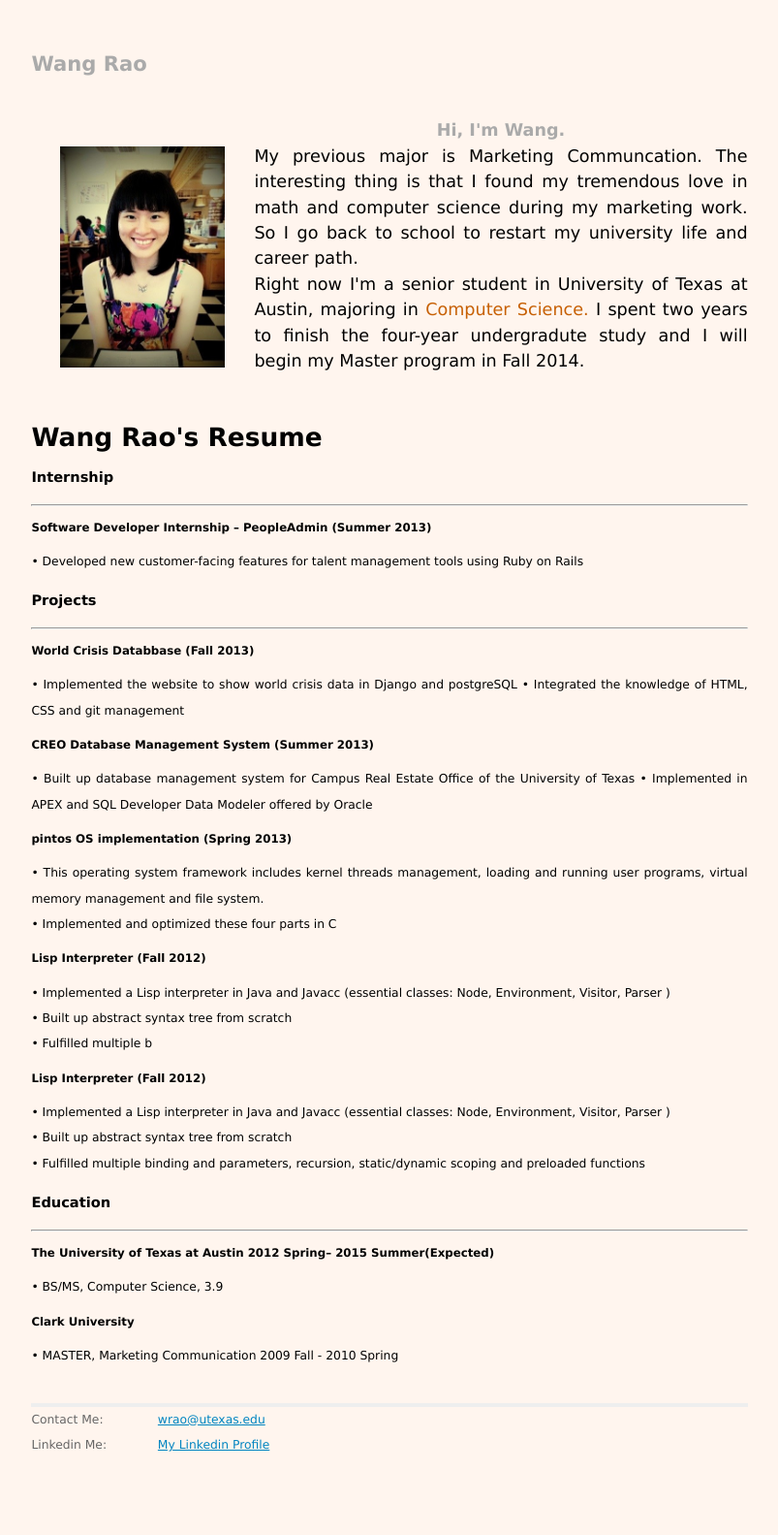
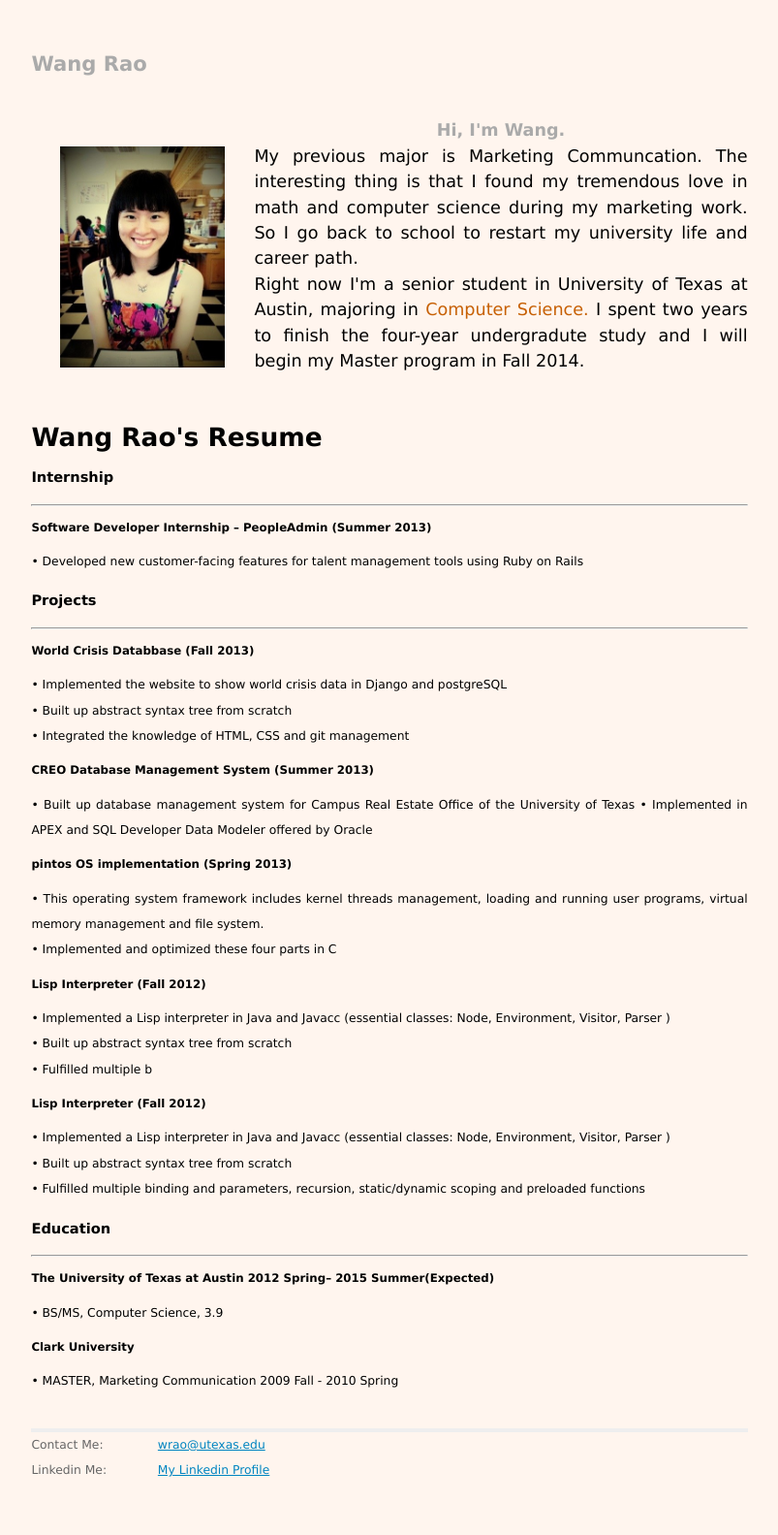
Before and after one commit to raowang87/raowang87.github.io, a Jekyll site: the page built from _posts/2013-07-03-welcome-to-jekyll.markdown, in a window 1280 px wide. Shown: the whole page at 97% size, without its empty margins (238-1041 px from the left). Built offline with Jekyll 4.4.1, drawn with Linux system fonts in a browser that asks for light colours; before the commit the page ends 1556 px from its top, so only the background shows below that.

Commit message:
Update 2013-07-03-welcome-to-jekyll.markdown

```diff
--- a/_posts/2013-07-03-welcome-to-jekyll.markdown
+++ b/_posts/2013-07-03-welcome-to-jekyll.markdown
@@ -13,11 +13,11 @@ categories: jekyll update
 
 #####Projects
 ------------------------------------------------------------------
+
 <h6>World Crisis Databbase  (Fall 2013)</h6>
  • Implemented the website to show world crisis data in Django and postgreSQL
+ • Built up abstract syntax tree from scratch
  • Integrated the knowledge of HTML, CSS and git management
-
-
 
 <h6>CREO Database Management System (Summer 2013)</h6>
  • Built up database management system for Campus Real Estate Office of the University of Texas
```
